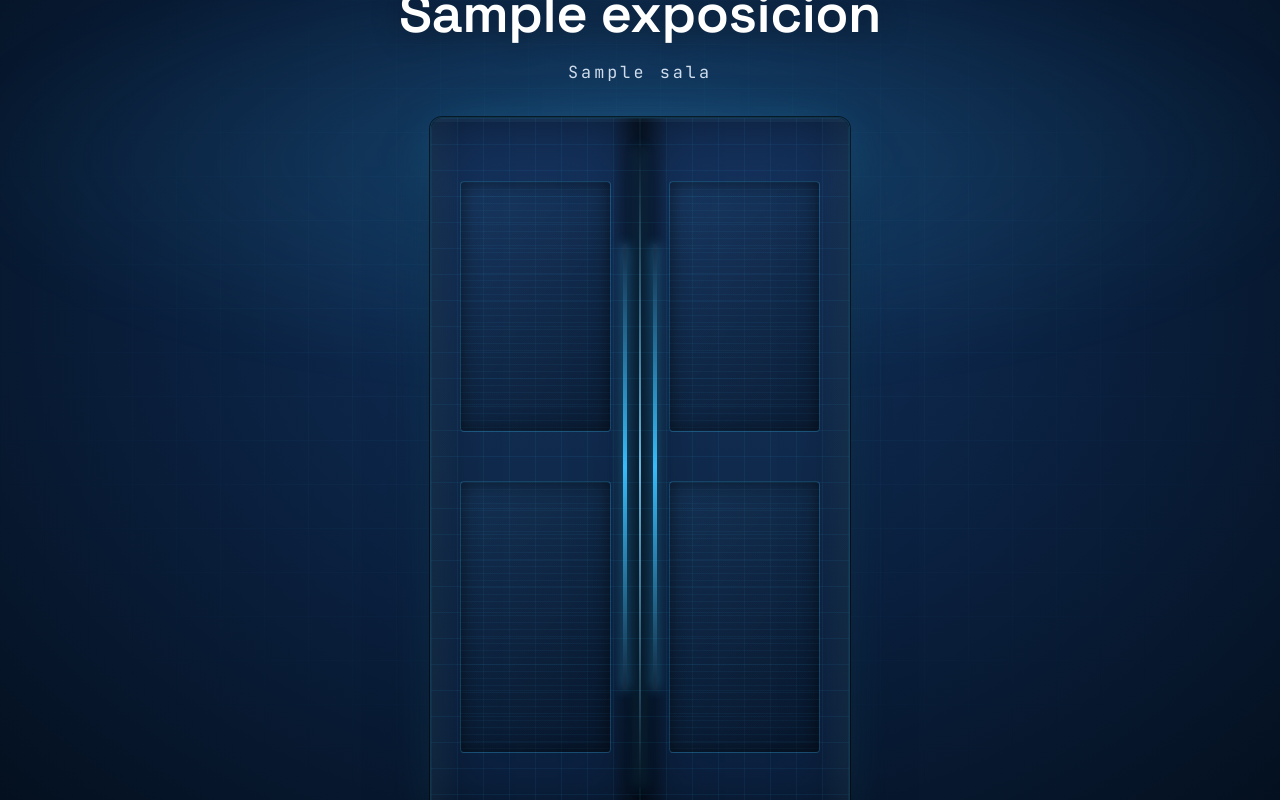
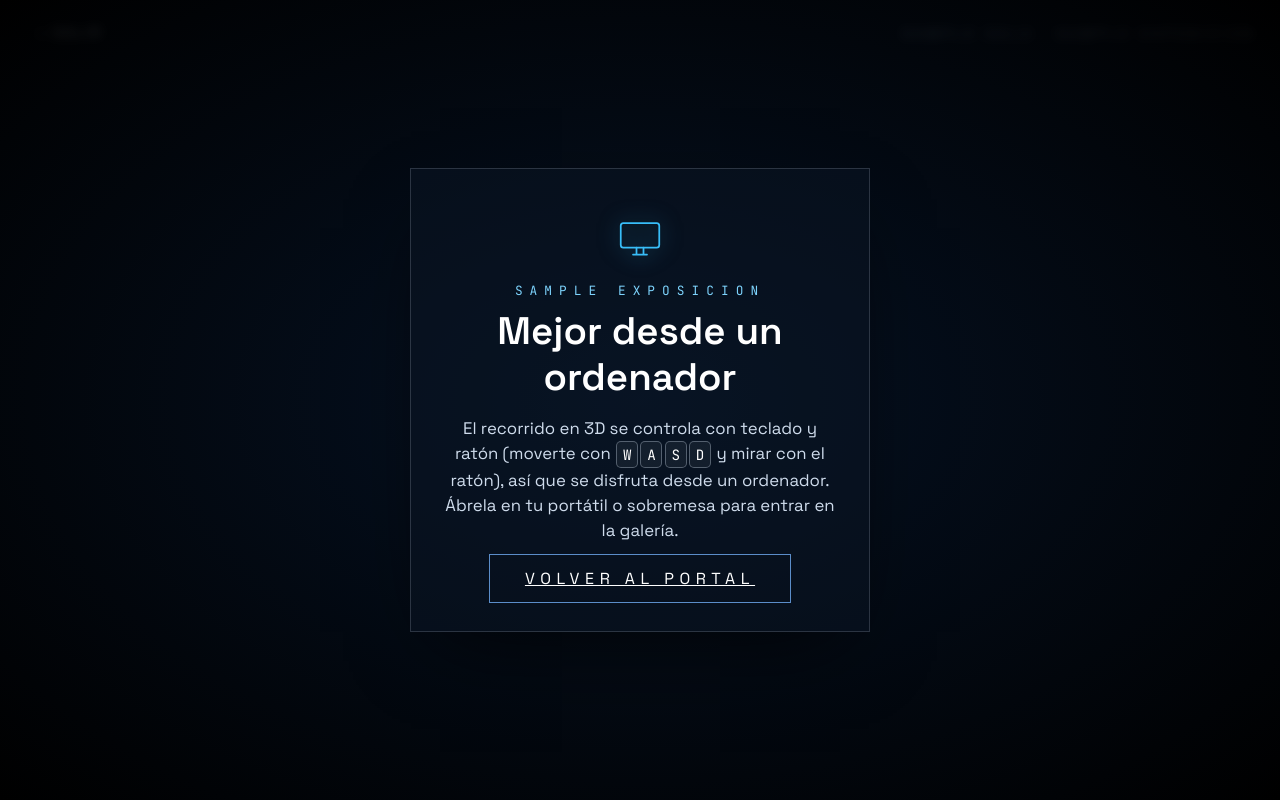
Before and after one commit to Beldic/GVA, a Flask app: template backend/app/templates/gallery.html in a window 1280 px wide. Run offline with Flask 3, Linux system fonts and the light colour scheme; the template is opened without the code that fills it: most values are stand-ins (such as "Sample title", 1, 10 or a date in 2020); some libraries are stand-ins or nearby versions.

Commit message:
Visor: aviso 'mejor desde ordenador' en dispositivos tactiles
Detecta por capacidad de puntero (any-pointer: fine); si no hay raton/trackpad, muestra un aviso elegante para recorrer la galeria desde un PC y no carga la escena 3D (ahorra recursos en movil). Co-Authored-By: Claude Opus 4.8 <noreply@anthropic.com>

```diff
--- a/backend/app/static/css/gallery.css
+++ b/backend/app/static/css/gallery.css
@@ -174,3 +174,33 @@ html, body {
     opacity: 1;
     outline: none;
 }
+
+/* ---- Aviso "mejor desde ordenador" (dispositivos táctiles) ---- */
+.solo-escritorio {
+    z-index: 40; /* por encima de la puerta y del resto de capas */
+}
+
+.solo-emblem {
+    display: inline-flex;
+    width: 56px;
+    height: 56px;
+    margin-bottom: 1rem;
+    color: var(--color-tech);
+    filter: drop-shadow(0 0 10px rgba(56, 189, 248, 0.5));
+}
+
+.solo-emblem svg { width: 100%; height: 100%; }
+
+.solo-escritorio .overlay-text kbd {
+    display: inline-block;
+    min-width: 1.5em;
+    padding: 0.1em 0.4em;
+    margin: 0 0.08em;
+    text-align: center;
+    border: 1px solid rgba(207, 220, 236, 0.35);
+    border-radius: 5px;
+    background: rgba(255, 255, 255, 0.05);
+    font-family: var(--font-mono);
+    font-size: 0.85em;
+    color: var(--color-white);
+}
--- a/backend/app/static/js/gallery/main.js
+++ b/backend/app/static/js/gallery/main.js
@@ -22,8 +22,24 @@ function leerDatos() {
 }
 
 const datos = leerDatos();
+const soloEscritorio = document.getElementById("solo-escritorio");
 
-if (typeof BABYLON === "undefined") {
+// El recorrido 3D usa teclado + ratón (pointer lock). En dispositivos sin
+// puntero fino (móviles/tablets táctiles) no se puede recorrer, así que
+// avisamos de que se ve mejor en un ordenador y no cargamos la escena.
+function esSoloTactil() {
+    try {
+        return !window.matchMedia("(any-pointer: fine)").matches;
+    } catch (e) {
+        return false;
+    }
+}
+
+if (esSoloTactil()) {
+    if (doorLayer) doorLayer.classList.add("is-gone");
+    if (resume) resume.classList.add("is-hidden");
+    if (soloEscritorio) soloEscritorio.classList.remove("is-hidden");
+} else if (typeof BABYLON === "undefined") {
     console.error("Babylon.js no se ha cargado.");
 } else if (!datos || !datos.sala) {
     console.error("[gallery] sin datos de sala: no se inicia el render.");
--- a/backend/app/templates/gallery.html
+++ b/backend/app/templates/gallery.html
@@ -96,6 +96,28 @@
         <button id="resume-salir" type="button" class="overlay-exit">Salir al portal</button>
     </div>
 </div>
+
+{# Aviso en dispositivos táctiles: el recorrido 3D necesita teclado y ratón #}
+<div id="solo-escritorio" class="overlay is-hidden solo-escritorio">
+    <div class="overlay-card">
+        <span class="solo-emblem" aria-hidden="true">
+            <svg viewBox="0 0 64 64" fill="none" stroke="currentColor" stroke-width="2"
+                 stroke-linecap="round" stroke-linejoin="round">
+                <rect x="10" y="16" width="44" height="28" rx="3"/>
+                <path d="M24 52h16M28 44v8M36 44v8"/>
+            </svg>
+        </span>
+        <p class="overlay-eyebrow">{{ datos.exposicion.titulo }}</p>
+        <h2 class="overlay-title">Mejor desde un ordenador</h2>
+        <p class="overlay-text">
+            El recorrido en 3D se controla con teclado y ratón (moverte con
+            <kbd>W</kbd><kbd>A</kbd><kbd>S</kbd><kbd>D</kbd> y mirar con el ratón),
+            así que se disfruta desde un ordenador. Ábrela en tu portátil o
+            sobremesa para entrar en la galería.
+        </p>
+        <a href="{{ url_for('main.index') }}" class="overlay-btn">Volver al portal</a>
+    </div>
+</div>
 {% else %}
 <div id="overlay" class="overlay">
     <div class="overlay-card">
```
